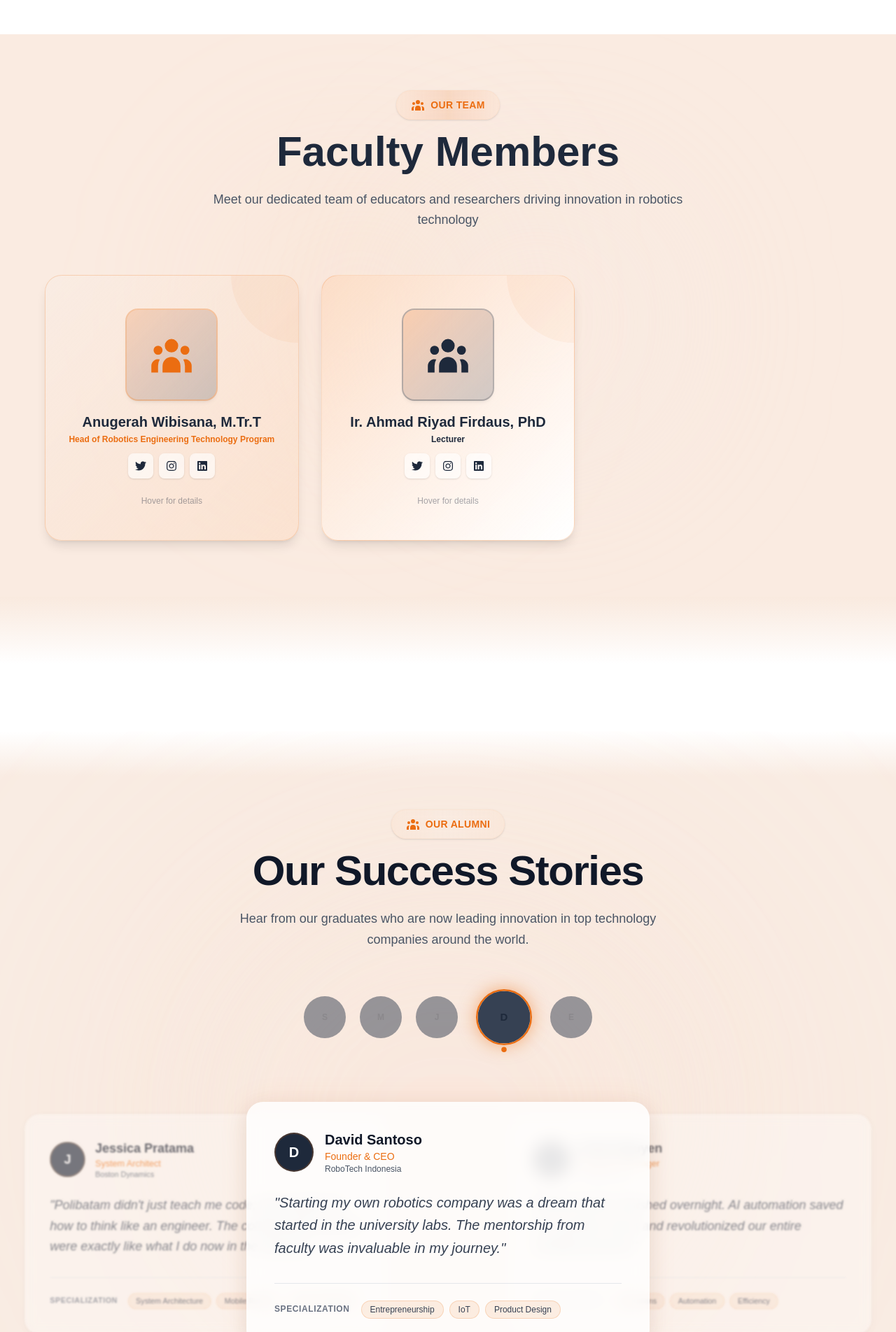
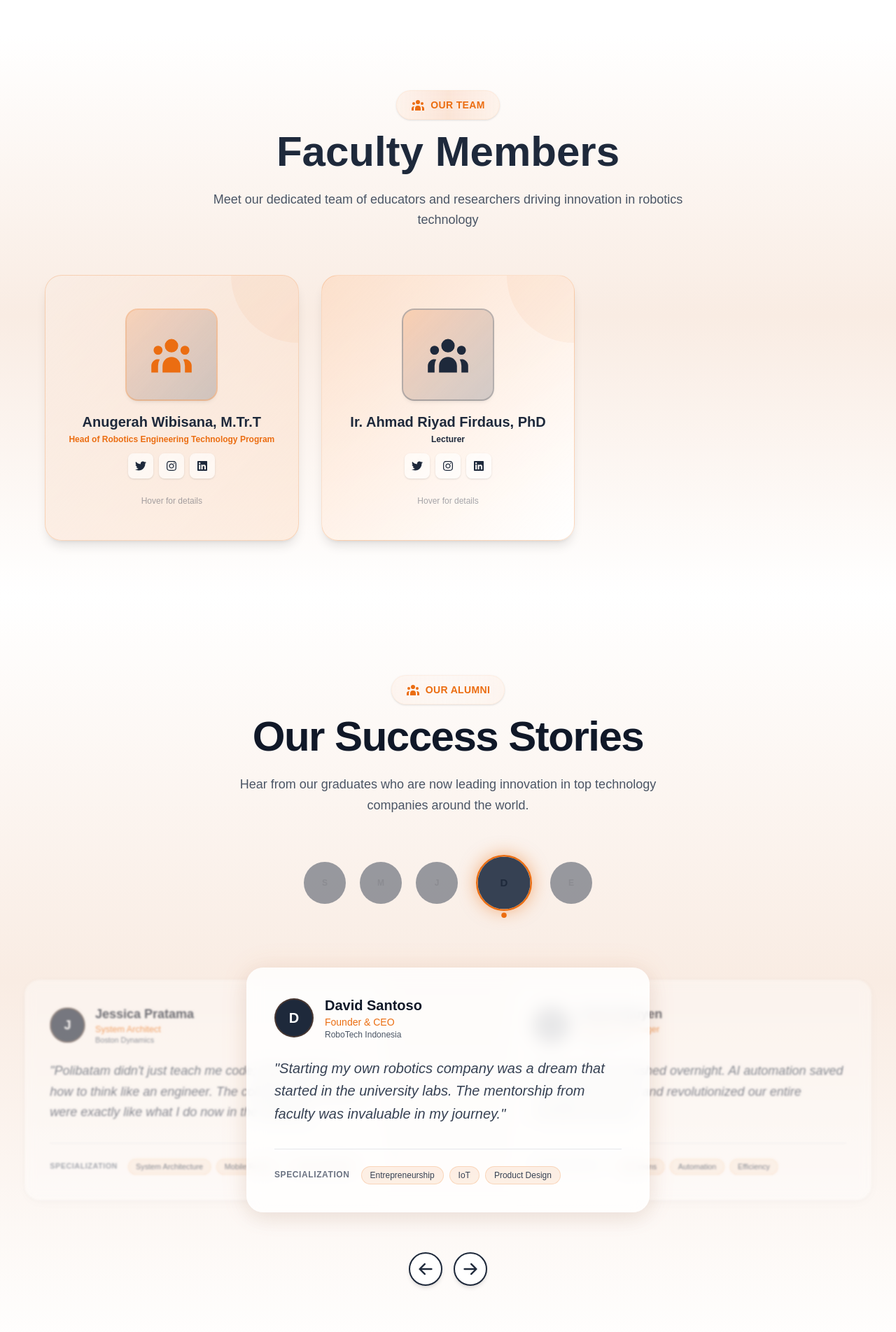
Before and after one commit to zuckdorsey/roboticwebsite, a Next.js app: page / in a window 1280 px wide. Shown: the part 5560-7464 px from the top of the page at 70% size. Built offline with nearby package versions, Linux system fonts and the light colour scheme.

Commit message:
feat: Update Alumni and Faculty sections with new gradient backgrounds and improved layout

```diff
--- a/src/components/AlumniSection.tsx
+++ b/src/components/AlumniSection.tsx
@@ -48,20 +48,8 @@ export default function AlumniSection() {
   };
 
   return (
-    <section id="alumni" className="py-20 md:py-28 relative overflow-hidden">
-      {/* White gradient transition from separator */}
-      <div className="absolute top-0 inset-x-0 h-32 bg-linear-to-b from-white via-polibatam-light/10 to-transparent z-0"></div>
-
-      {/* Circular (radial) gradient glow background */}
-      <div className="absolute inset-0 bg-radial-to-tr from-polibatam-peach/10 via-polibatam-light/15 to-white/5"></div>
-
-      {/* Soft peach halo - Layer 1 */}
-      <div className="absolute top-1/2 left-1/2 -translate-x-1/2 -translate-y-1/2 w-full max-w-4xl h-[800px] bg-polibatam-peach/15 rounded-full blur-[150px]"></div>
-
-      {/* Light cream center fade - Layer 2 */}
-      <div className="absolute top-1/2 left-1/2 -translate-x-1/2 -translate-y-1/2 w-full max-w-2xl h-[600px] bg-polibatam-light/20 rounded-full blur-[100px]"></div>
-
-      <div className="max-w-[1720px] mx-auto px-4 md:px-8 lg:px-12 relative z-20">
+    <section id="alumni" className="py-20 md:py-28 bg-linear-to-b from-white via-polibatam-light/30 to-white relative overflow-hidden">
+      <div className="max-w-[1720px] mx-auto px-4 md:px-8 lg:px-12 relative z-10">
         {/* Header */}
         <div className="text-center mb-16">
           {/* Top Label: peach + light gradient */}
--- a/src/components/FacultyMembersSection.tsx
+++ b/src/components/FacultyMembersSection.tsx
@@ -275,17 +275,8 @@ function FacultyCard({ member, index }: { member: FacultyMember; index: number }
 export default function FacultyMembersSection({ members }: FacultyMembersSectionProps) {
   return (
     <>
-      <section id="faculty" className="py-20 relative overflow-hidden">
-        {/* Multi-layer Background - subtle light-peach UI glow */}
-        <div className="absolute inset-0 bg-polibatam-peach/15"></div>
-        <div className="absolute inset-0 bg-polibatam-light/20"></div>
-        <div className="absolute inset-0 bg-polibatam-light/30"></div>
-
-        {/* Soft shadows and blurred glow for floating effect */}
-        <div className="absolute top-1/4 left-1/4 w-96 h-96 bg-polibatam-peach/20 rounded-full blur-[120px]"></div>
-        <div className="absolute bottom-1/4 right-1/4 w-96 h-96 bg-polibatam-light/30 rounded-full blur-[120px]"></div>
-
-        <div className="max-w-[1720px] mx-auto px-4 md:px-8 lg:px-12 relative z-20">
+      <section id="faculty" className="py-20 bg-linear-to-b from-white via-polibatam-light/30 to-white relative overflow-hidden">
+        <div className="max-w-[1720px] mx-auto px-4 md:px-8 lg:px-12 relative z-10">
         {/* Section Header */}
         <div className="text-center mb-16">
           {/* Top Label: peach soft-gradient with clean rounded pill */}
@@ -305,7 +296,7 @@ export default function FacultyMembersSection({ members }: FacultyMembersSection
           </p>
         </div>
 
-        {/* Faculty Grid */}
+  {/* Faculty Grid */}
         <div className="grid md:grid-cols-2 lg:grid-cols-3 gap-8 max-w-6xl mx-auto">
           {members.map((member, index) => (
             <FacultyCard key={index} member={member} index={index} />
@@ -314,13 +305,6 @@ export default function FacultyMembersSection({ members }: FacultyMembersSection
       </div>
     </section>
 
-    {/* White gradient separator between sections */}
-    <div className="h-32 md:h-48 relative overflow-hidden">
-      {/* Gradient from Faculty colors to white */}
-      <div className="absolute inset-0 bg-linear-to-b from-polibatam-light/30 via-white to-white"></div>
-      {/* Subtle overlay for smooth transition */}
-      <div className="absolute inset-0 bg-linear-to-b from-polibatam-peach/10 via-transparent to-transparent"></div>
-    </div>
     </>
   );
 }
```
